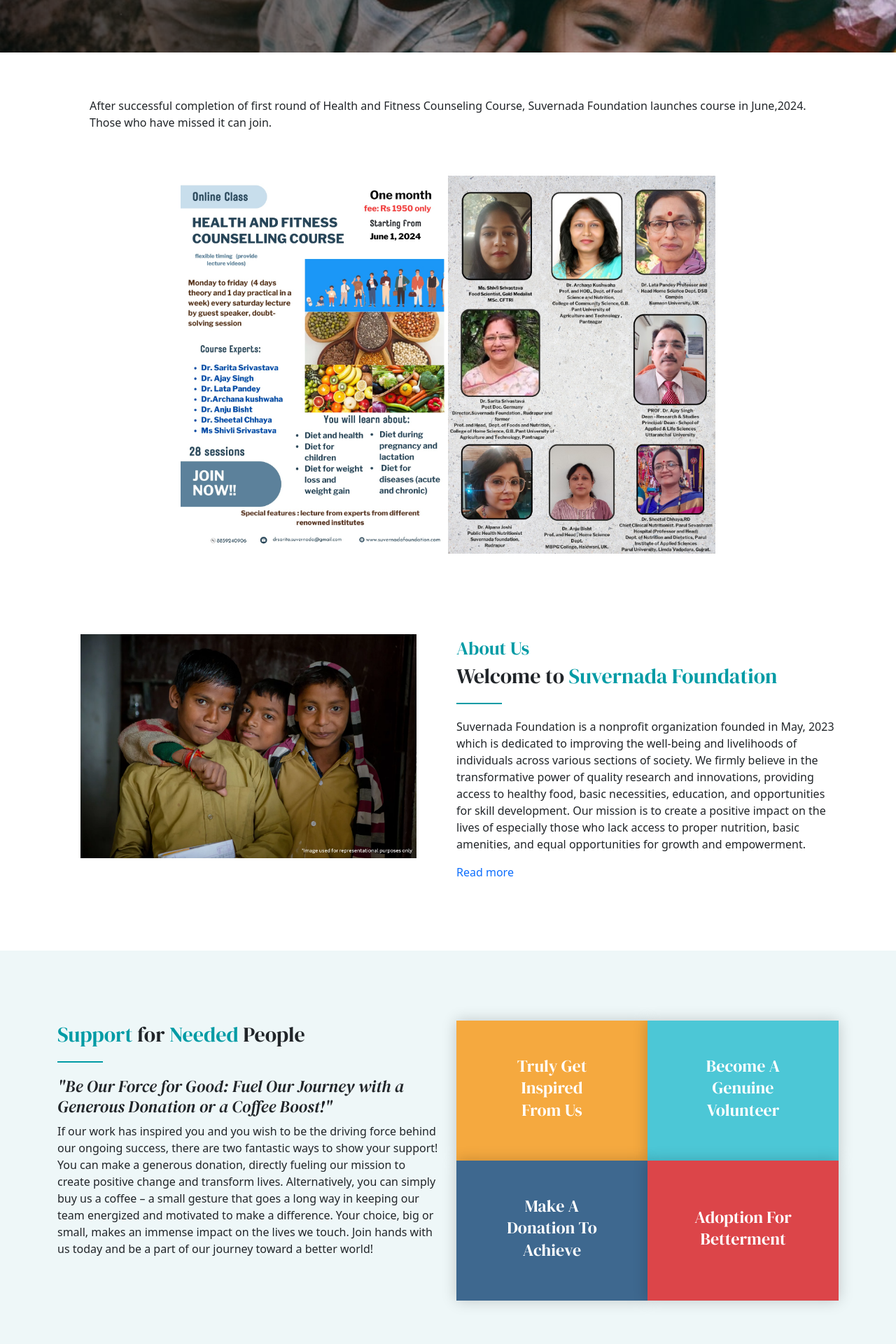
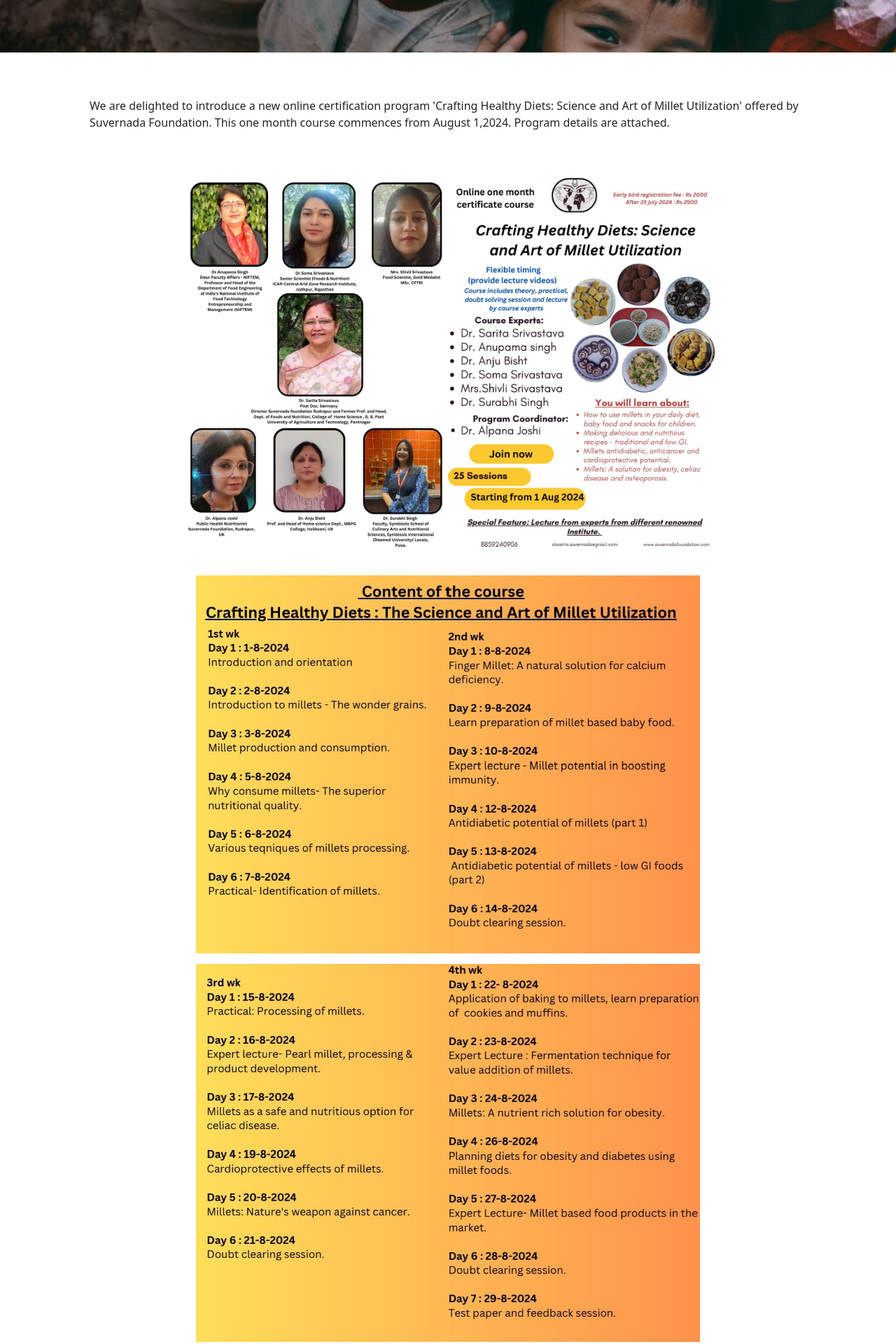
Before and after one commit to Suvernada/ngo-website, a React (Create React App) app: page / in a window 1280 px wide. Shown: the part 720-2640 px from the top of the page at 70% size. Built offline with nearby package versions, Linux system fonts and the light colour scheme.

Commit message:
Update Carousel.jsx

```diff
--- a/src/components/carousel/Carousel.jsx
+++ b/src/components/carousel/Carousel.jsx
@@ -2,8 +2,10 @@
 import banner1 from "../../images/children.jpeg"
 import banner2 from "../../images/education.jpg"
 import "./carousel.css";
-import formpic1 from '../../images/suvernada new image1.jpg'
-import formpic2 from '../../images/suvernada new image2.jpg'
+import formpic1 from '../../images/1Aug1.jpg'
+import formpic2 from '../../images/1Aug2.jpg'
+import formpic3 from '../../images/1Aug3.jpg'
+import formpic4 from '../../images/1Aug4.jpg'
 
 const Carousel = () => {
   return (
@@ -38,11 +40,15 @@
     <span className="visually-hidden">Next</span>
   </button>
 </div>
-<p style={{width:'80vw', margin: '5% auto'}} >After successful  completion  of first round of Health  and Fitness  Counseling  Course, Suvernada Foundation  launches  course  in June,2024. Those who have missed it can join.</p>
-    <div className="d-flex justify-content-center mt-3"><a href='https://forms.gle/VctW94HRcTJ7ghaA6'>
+<p style={{width:'80vw', margin: '5% auto'}} >We are delighted to introduce a new online certification program 'Crafting Healthy Diets: Science and Art of Millet Utilization' offered by Suvernada  Foundation. This one month course commences from August 1,2024. Program details are attached.</p>
+    <div className="d-flex justify-content-center mt-3"><a href='https://forms.gle/bjRWWEM4sTBnDdE26'>
     <img src={formpic2} alt="poster" style={{maxHeight:"540px",margin:"0 auto 15px"}}/>
     <img src={formpic1} alt="poster"  style={{maxHeight:"540px",margin:"0 auto 15px"}}/>
-
+    </a>
+    </div>
+    <div className="d-flex justify-content-center mt-3"><a href='https://forms.gle/bjRWWEM4sTBnDdE26' style={{display: 'flex', flexDirection: 'column'}}>
+    <img src={formpic3} alt="poster" style={{maxHeight:"540px",margin:"0 auto 15px"}}/>
+    <img src={formpic4} alt="poster"  style={{maxHeight:"540px",margin:"0 auto 15px"}}/>
     </a>
     </div>
 </>
```
